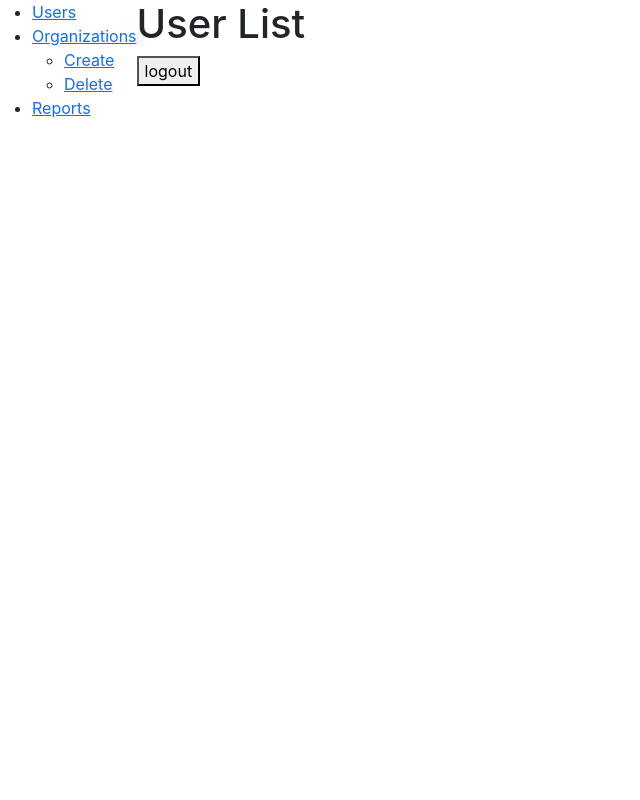
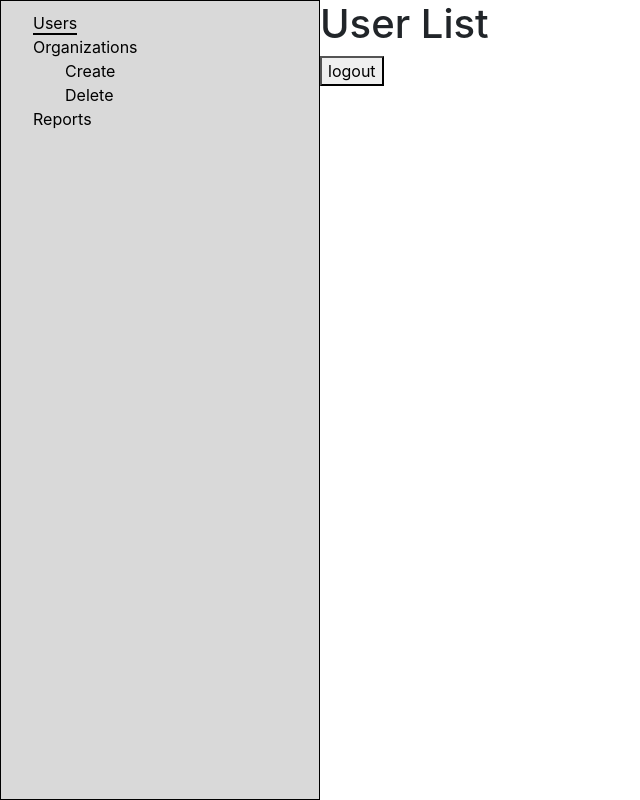
Before and after one commit to Densv03/chall-bo, a React (Create React App) app: page /users/list in a window 1280 px wide. Shown: the whole page, without its empty margins (0-640 px from the left). Built offline with nearby package versions, Linux system fonts and the light colour scheme; sample sign-in values are in the browser's storage.

Commit message:
style(sidenav): routerLinkAcive implementation for sidenav

```diff
--- a/src/components/Organizations/CreateOrganizationList.tsx
+++ b/src/components/Organizations/CreateOrganizationList.tsx
@@ -1,3 +1,3 @@
 export const CreateOrganizationList = () => {
-  return <div>Create organization works</div>;
+  return <div>Create organization list works</div>;
 };
--- a/src/components/Organizations/DeleteOrganizationList.tsx
+++ b/src/components/Organizations/DeleteOrganizationList.tsx
@@ -1,3 +1,3 @@
 export const DeleteOrganizationList = () => {
-  return <div>Delete organization works</div>;
+  return <div>Delete organization list works</div>;
 };
--- a/src/components/core/Main.tsx
+++ b/src/components/core/Main.tsx
@@ -3,11 +3,11 @@ import { Outlet } from 'react-router-dom';
 
 export const Main = () => {
   return (
-    <div className="main" style={{ display: 'flex' }}>
+    <div className="main d-flex">
       <div className="sidenav">
         <Sidenav />
       </div>
-      <div className="page">
+      <div className="main-wrapper-page">
         <Outlet />
       </div>
     </div>
--- a/src/components/core/Sidenav.tsx
+++ b/src/components/core/Sidenav.tsx
@@ -1,26 +1,50 @@
-import { Link } from 'react-router-dom';
+import { Link, useLocation } from 'react-router-dom';
 
 export const Sidenav = () => {
+  const location = useLocation();
+  function getLinkClassName(path: string, fullMatch: boolean = true): string {
+    if (location.pathname === path && fullMatch) {
+      return 'sidenav-link sidenav-link--active';
+    } else if (!fullMatch && location.pathname.includes(path)) {
+      return 'sidenav-link sidenav-link--active';
+    }
+    return 'sidenav-link';
+  }
+
   return (
-    <ul
-      className="sidenav"
-      style={{ display: 'flex', flexDirection: 'column' }}>
+    <ul>
       <li>
-        <Link to="/users/list">Users</Link>
+        <Link to="/users/list">
+          <span className={getLinkClassName('/users/list')}>Users</span>
+        </Link>
       </li>
       <li>
-        <Link to="/organizations/create">Organizations</Link>
+        <Link to="/organizations/create">
+          <span className={getLinkClassName('organizations', false)}>
+            Organizations
+          </span>
+        </Link>
         <ul>
           <li>
-            <Link to="/organizations/create">Create</Link>
+            <Link to="/organizations/create">
+              <span className={getLinkClassName('/organizations/create')}>
+                Create
+              </span>
+            </Link>
           </li>
           <li>
-            <Link to="/organizations/delete">Delete</Link>
+            <Link to="/organizations/delete">
+              <span className={getLinkClassName('/organizations/delete')}>
+                Delete
+              </span>
+            </Link>
           </li>
         </ul>
       </li>
       <li>
-        <Link to="/reports">Reports</Link>
+        <Link to="/reports">
+          <span className={getLinkClassName('/reports')}>Reports</span>
+        </Link>
       </li>
     </ul>
   );
--- a/src/router/AppRouter.tsx
+++ b/src/router/AppRouter.tsx
@@ -1,9 +1,9 @@
+import React from 'react';
 import { Navigate, Route, Routes } from 'react-router-dom';
 import { Login } from '../components/Login/Login';
 import { Registration } from '../components/Registration';
 import { AuthService } from '../services/Auth/auth.service';
 import { NotFound } from '../components/NotFound';
-import React from 'react';
 import { UserList } from '../components/Users/UserList';
 import { UserDetails } from '../components/Users/UserDetails';
 import { Main } from '../components/core/Main';
--- /dev/null
+++ b/src/styles/components/Main.scss
@@ -0,0 +1,8 @@
+.main {
+  width: 100vw;
+  min-height: 100vh;
+
+  .main-wrapper-page {
+    width: 75%;
+  }
+}
--- /dev/null
+++ b/src/styles/components/Sidenav.scss
@@ -0,0 +1,14 @@
+.sidenav {
+  width: 25%;
+  background-color: #d9d9d9;
+  padding: 10px 10px 10px 0;
+  border: 1px solid #000;
+
+  .sidenav-link {
+    color: #000;
+
+    &--active {
+      border-bottom: 2px solid #000;
+    }
+  }
+}
--- a/src/styles/core/reset.scss
+++ b/src/styles/core/reset.scss
@@ -8,3 +8,12 @@ p {
   background-color: inherit;
   border-color: inherit;
 }
+
+ul,
+li {
+  list-style: none;
+}
+
+a {
+  text-decoration: none;
+}
--- a/src/styles/shared.scss
+++ b/src/styles/shared.scss
@@ -1,3 +1,4 @@
+// Core
 @import './core/reset';
 
 // Shared
@@ -10,3 +11,5 @@
 // Components
 @import './components/Login/Login.module';
 @import './components/Login/LoginForm.module';
+@import './components/Sidenav';
+@import './components/Main';
```
